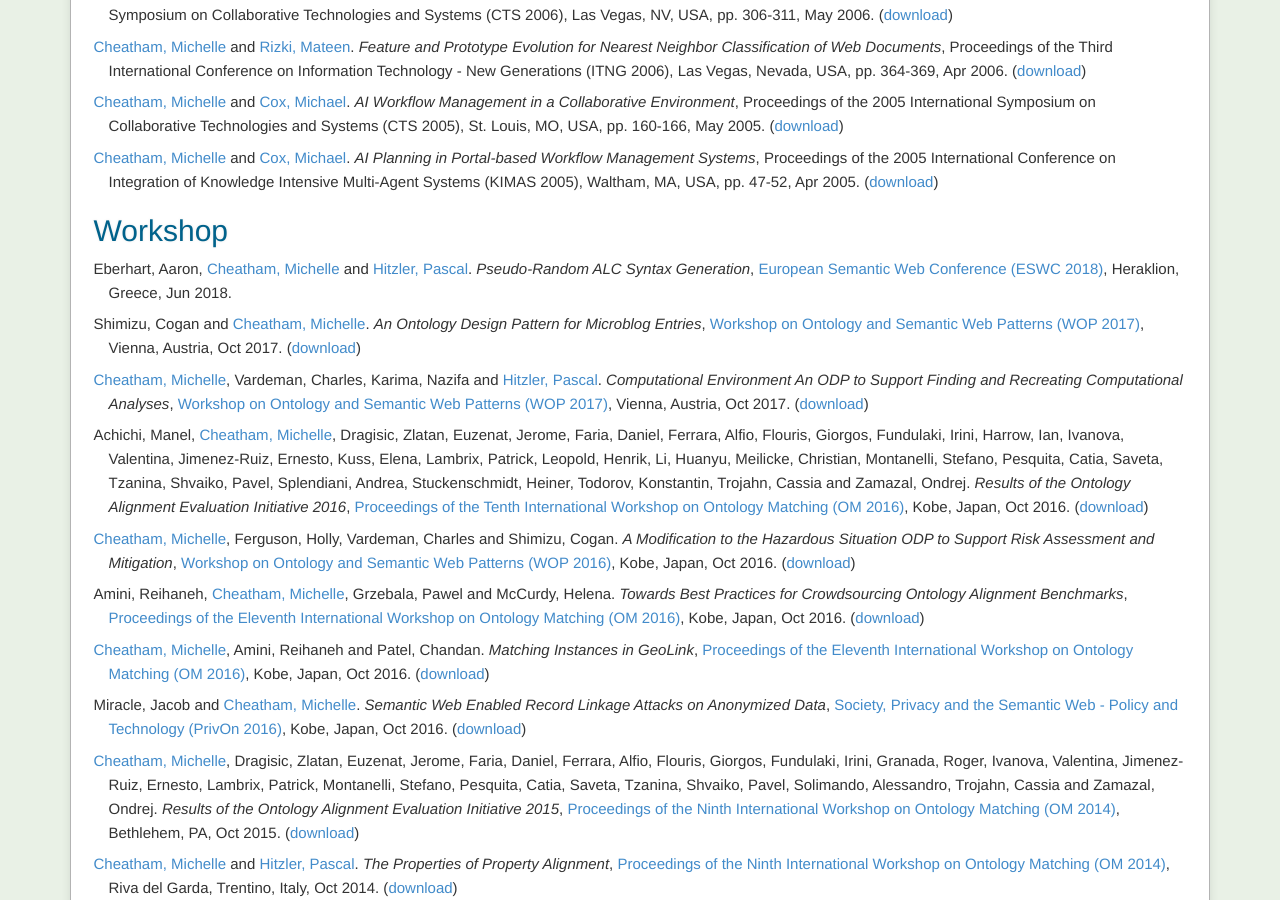
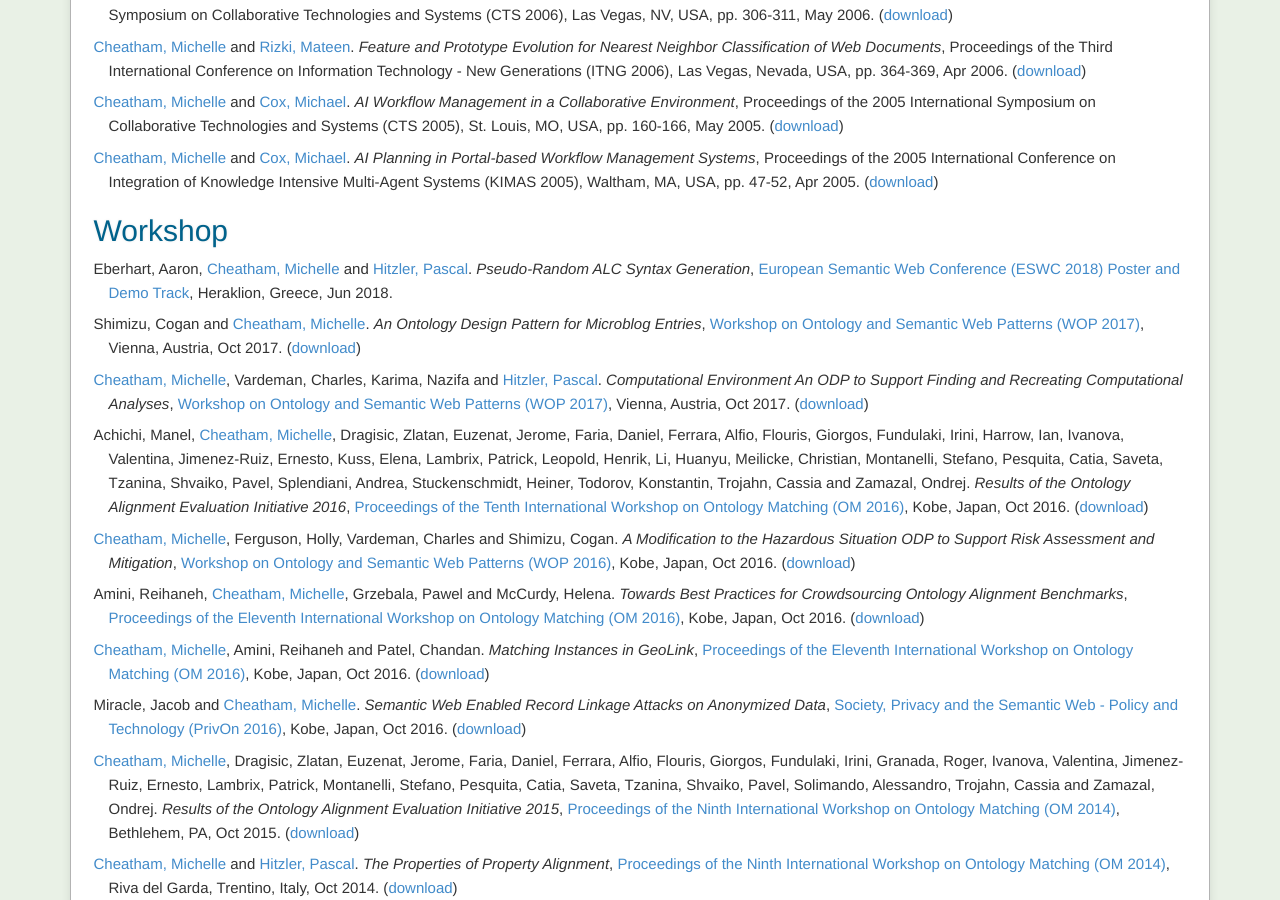
Before and after one commit to mcheatham/mcheatham.github.io, a Jekyll site: the page built from publications.md, in a window 1280 px wide and 900 px high, scrolled down 1112 px. Built offline with Jekyll 4.4.1, drawn with Linux system fonts in a browser that asks for light colours.

Commit message:
Clarified Aaron's poster as a poster

```diff
--- a/_data/papers.yaml
+++ b/_data/papers.yaml
@@ -21,7 +21,7 @@
     - aeberhart
     - mcheatham
     - phitzler
-  publication: European Semantic Web Conference (ESWC 2018)
+  publication: European Semantic Web Conference (ESWC 2018) Poster and Demo Track
   website: http://2018.eswc-conferneces.org
   location: Heraklion, Greece
   date: 2018-06-03
```
